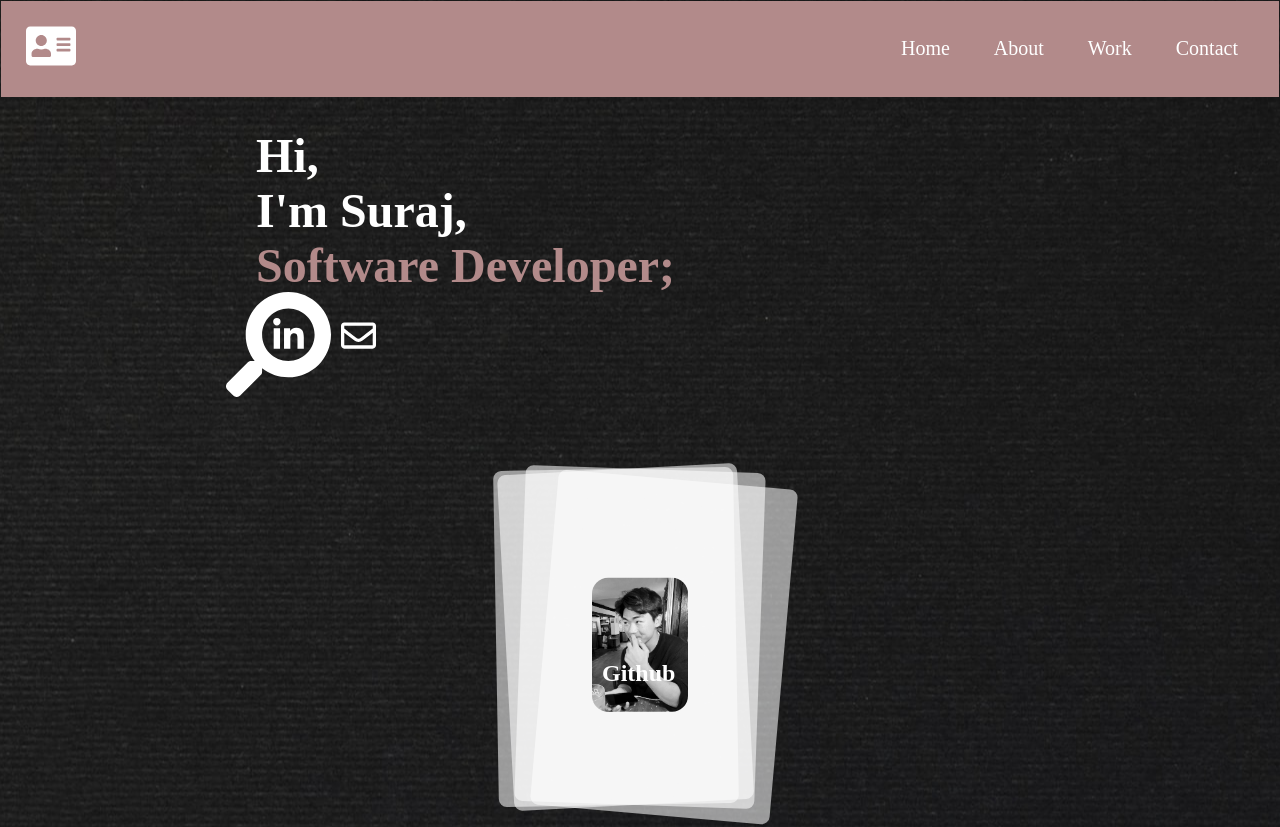
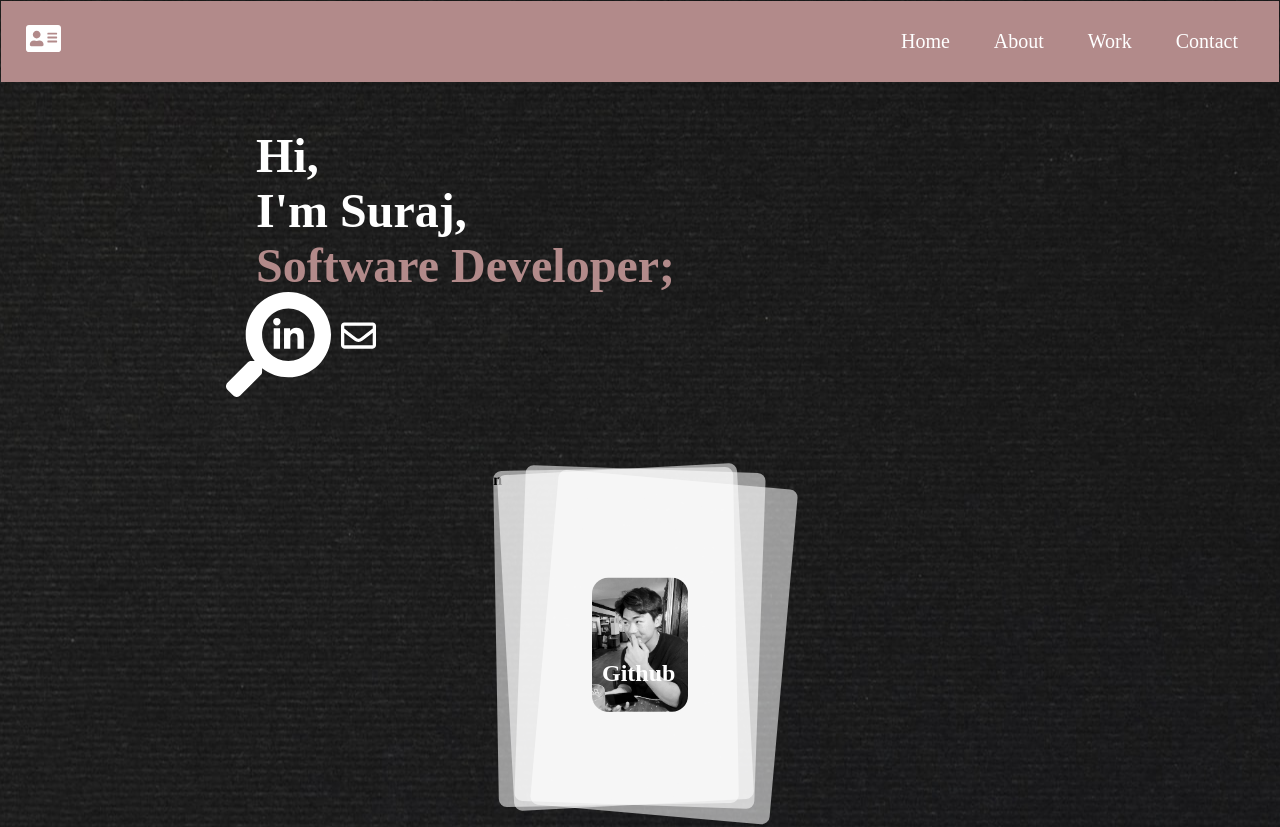
Before and after one commit to SurPun/Suraj-Portfolio, a Next.js app: page / in a window 1280 px wide. Shown: the top 827 px of the page. Built offline with nearby package versions, Linux system fonts and the light colour scheme.

Commit message:
Resized Navbar

```diff
--- a/components/CardComp.js
+++ b/components/CardComp.js
@@ -16,7 +16,7 @@ export default function CardComp() {
           </a>
         </div>
 
-        <div className="big-card card"></div>
+        <div className="big-card card">n</div>
 
         {/* Wordle Small Card */}
         <div className="little-card card">
--- a/styles/Main.scss
+++ b/styles/Main.scss
@@ -17,7 +17,7 @@ body {
 
 // NavBar
 #nav-logo {
-  font-size: 50px;
+  font-size: 35px;
 }
 
 a {
```
